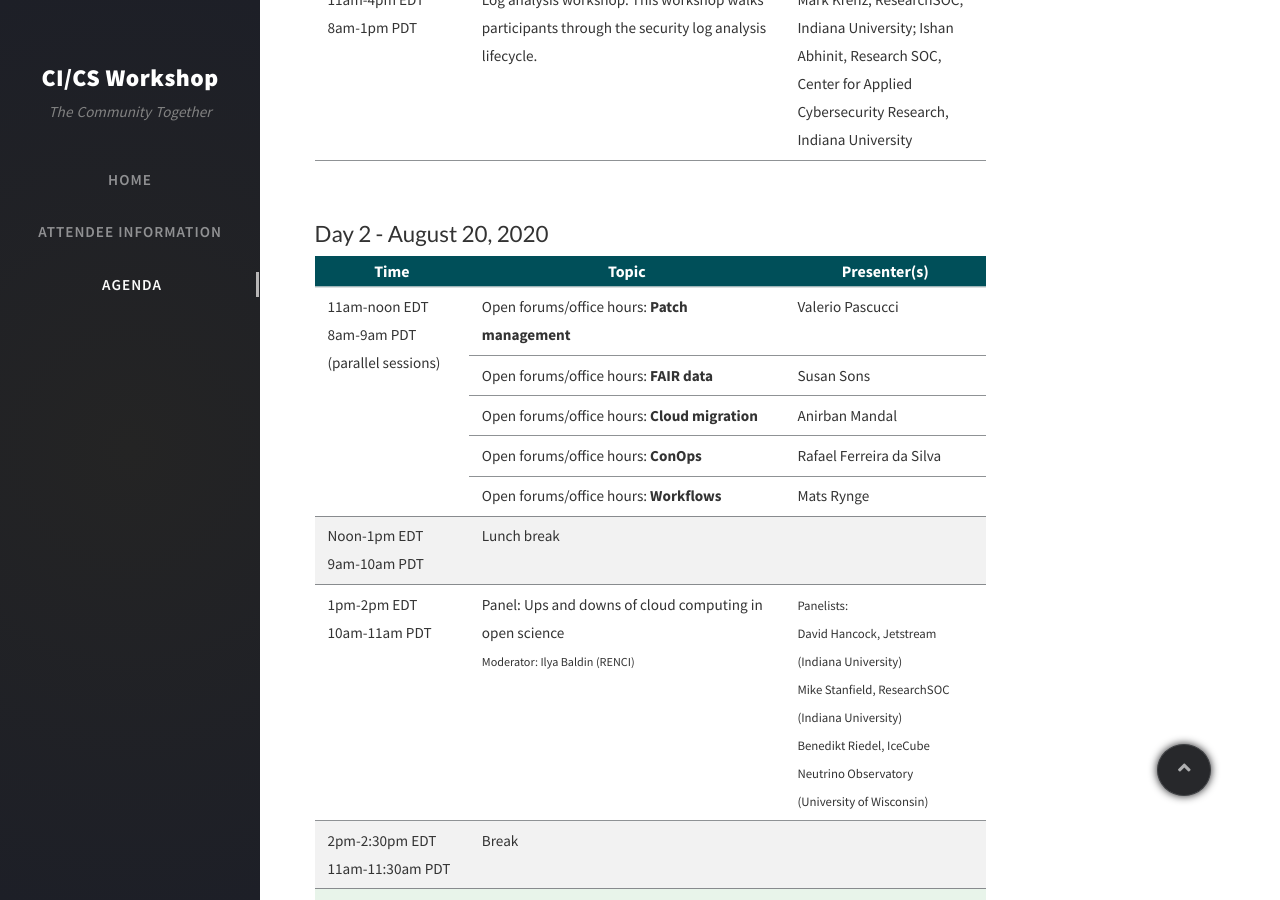
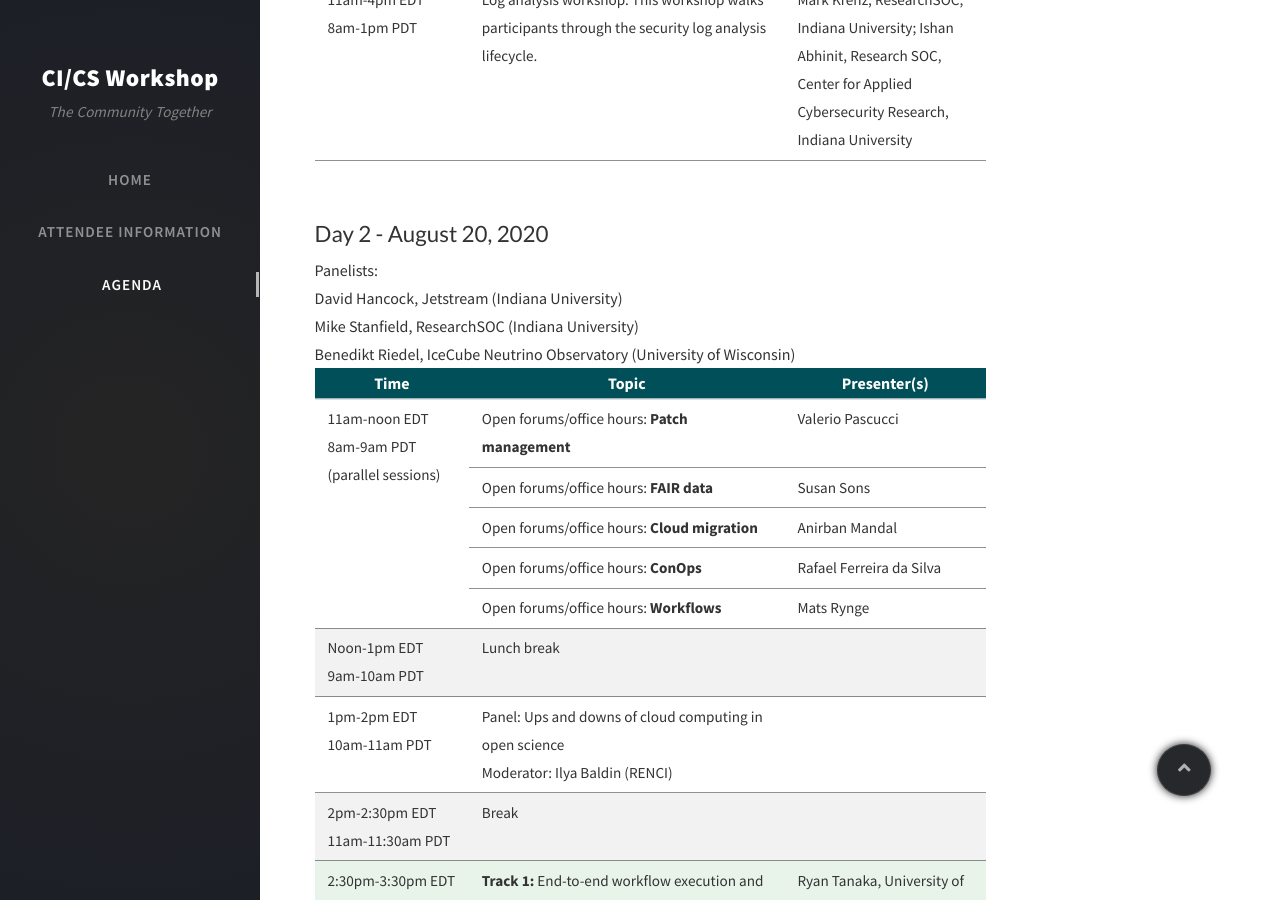
Before and after one commit to cics-workshop/cics-workshop.github.io, a Jekyll site: the page built from agenda.html, in a window 1280 px wide and 900 px high, scrolled down 1401 px. Built offline with Jekyll 4.4.1, drawn with Linux system fonts in a browser that asks for light colours; nearby versions of some CDN libraries; comment, search, counter and statistics services are not loaded.

Commit message:
updating agenda

```diff
--- a/agenda.html
+++ b/agenda.html
@@ -137,9 +137,9 @@
     </tr>
     <tr style="background-color: #fff">
         <td>1pm-2pm EDT <br/> 10am-11am PDT</td>
-        <td>Panel: Ups and downs of cloud computing in open science<br/><span style="font-size: 0.8em">Moderator: Ilya Baldin (RENCI)</span>
+        <td>Panel: Ups and downs of cloud computing in open science<br/>Moderator: Ilya Baldin (RENCI)
         </td>
-        <td style="font-size: 0.8em">Panelists:<br/>David Hancock, Jetstream (Indiana University)<br/>Mike Stanfield,
+        <td></td>Panelists:<br/>David Hancock, Jetstream (Indiana University)<br/>Mike Stanfield,
             ResearchSOC (Indiana University)<br/>Benedikt Riedel, IceCube Neutrino Observatory (University of Wisconsin)
         </td>
     </tr>
```
